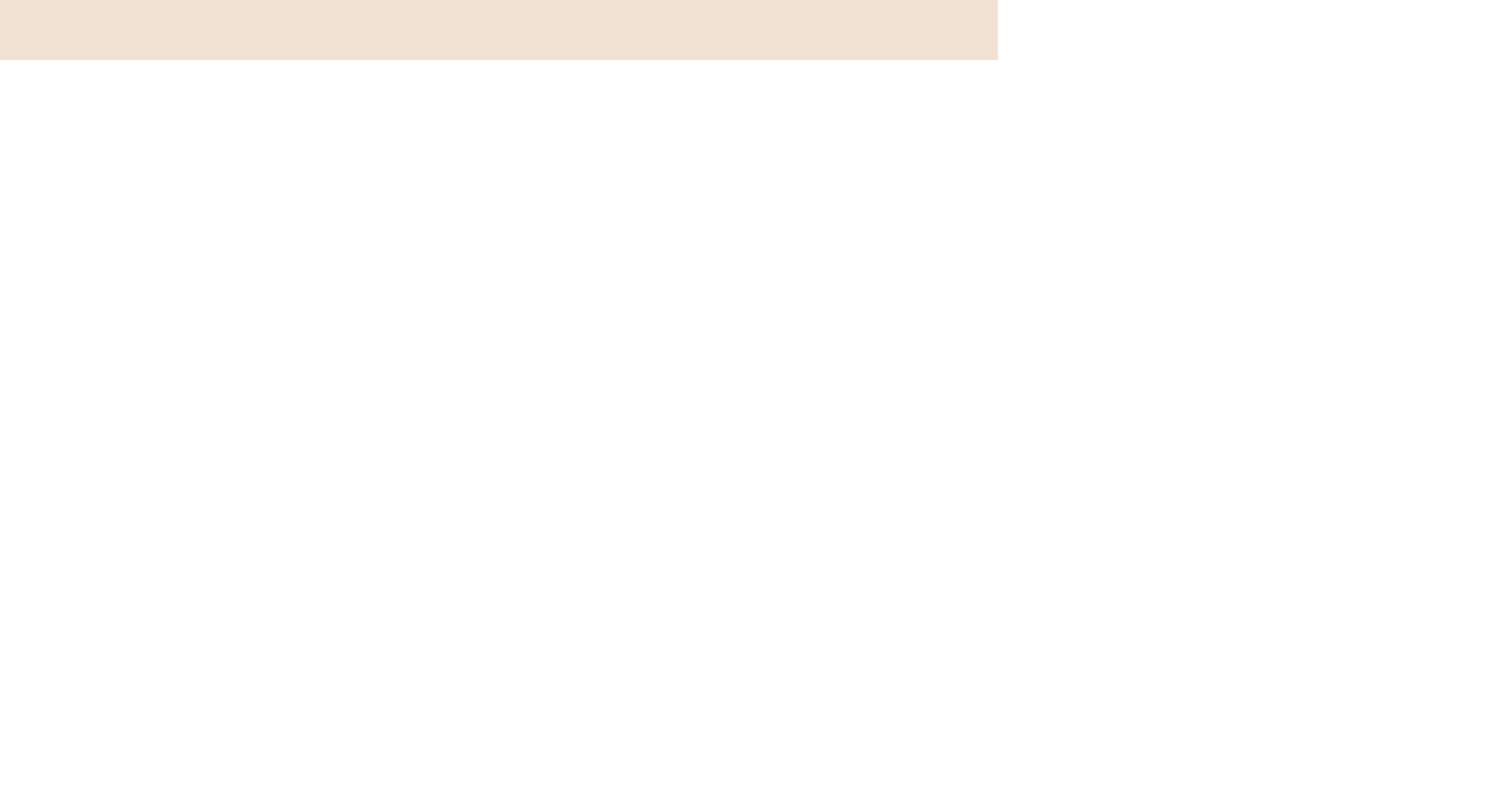
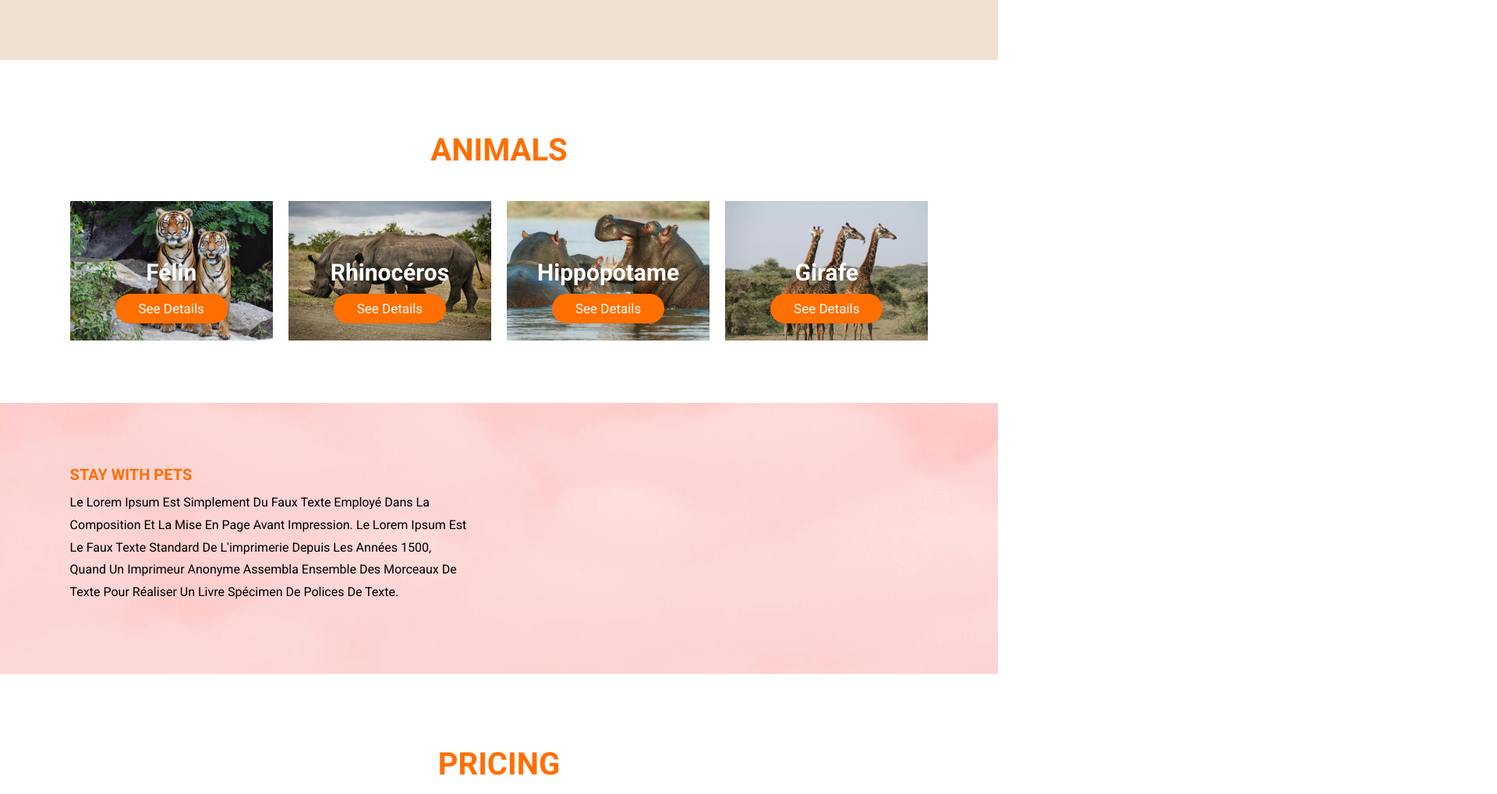
Before and after one commit to falcom60/Arcadia, a plain HTML site: page index.html in a window 1280 px wide. Shown: the part 2006-3025 px from the top of the page at 78% size, 1920 px wide, since content can reach past the window. Before the commit the page ends 2083 px from the top, so only its background shows below. Drawn offline with nearby package versions, Linux system fonts and the light colour scheme.

Commit message:
4éme commit

```diff
--- a/CSS/style.css
+++ b/CSS/style.css
@@ -322,3 +322,107 @@ section{
 }
 
 /* end */
+
+/* animals */
+
+.animal .box-container{
+    display: grid;
+    grid-template-columns: repeat(auto-fit, minmax(25rem,1fr));
+    gap: 2rem;
+}
+
+.animal .box-container .box{
+    height: 100%;
+    position: relative;
+    overflow: hidden;
+}
+
+.animal .box-container .box img{
+    height: 100%;
+    width: 100%;
+    object-fit: cover;
+}
+
+.animal .box-container .box:hover img{
+    transform: scale(1.1);
+}
+
+.animal .box-container .box .content{
+    text-align: center;
+    position: absolute;
+    bottom: 0;
+    left: 0; right: 0;
+    padding: 20px;
+    z-index: 1;
+    transition: 0.5s ease;
+}
+
+.animal .box-container .box:hover::after{
+    content: "";
+    position: absolute;
+    top: 0; left: 0;
+    width: 100%;
+    height: 100%;
+    background: var(--black);
+    opacity: 0.5;
+    transition: 0.5s ease;
+}
+
+.animal .box-container .box .content h3{
+    text-align: center;
+    font-size: 3rem;
+    color: var(--white);
+}
+
+.animal .box-container .box:is(:hover, :focus-within) .content{
+    transform: translateY(-20px);
+}
+
+/* end */
+
+/* banner */
+
+.banner{
+    background: url(../images/banner.jpg) no-repeat;
+}
+
+.banner .row{
+    display: flex;
+    align-items: center;
+    flex-wrap: wrap;
+    gap: 6rem;
+}
+
+.banner .row .content{
+    flex: 1 1 39rem;
+}
+
+.banner .row .content h3{
+    font-size: 2rem;
+    color: var(--main);
+    text-transform: uppercase;
+}
+
+.banner .row .content p{
+    font-size: 1.6rem;
+    color: var(--black);
+    padding: 1rem 0;
+    line-height: 1.8;
+}
+
+.banner .row .image{
+    flex: 1 1 41rem;
+    margin-bottom: -14rem;
+}
+
+.banner .row .image img{
+    width: 100%;
+}
+
+/* end */
+
+/* pricing */
+
+
+
+/* end */
--- a/index.html
+++ b/index.html
@@ -149,8 +149,112 @@
 
         </div>
 
+    </section>
+
+    <!-- end -->
+
+    <!-- animals -->
+
+    <section class="animal" id="animal">
+
+        <h2 class="heading">animals</h2>
+
+        <div class="box-container">
+
+            <div class="box">
+                <img src="images/animal_1.jpg" alt="200">
+                <div class="content">
+                    <h3>félin</h3>
+                    <a href="#" class="btn">see details</a>
+                </div>
+            </div>
+
+            <div class="box">
+                <img src="images/animal_2.jpg" alt="200">
+                <div class="content">
+                    <h3>rhinocéros</h3>
+                    <a href="#" class="btn">see details</a>
+                </div>
+            </div>
+
+            <div class="box">
+                <img src="images/animal_3.jpg" alt="200">
+                <div class="content">
+                    <h3>hippopotame</h3>
+                    <a href="#" class="btn">see details</a>
+                </div>
+            </div>
+
+            <div class="box">
+                <img src="images/animal_4.jpg" alt="200">
+                <div class="content">
+                    <h3>girafe</h3>
+                    <a href="#" class="btn">see details</a>
+                </div>
+            </div>
+
+        </div>
 
     </section>
+
+    <!-- end -->
+
+    <!-- banner -->
+
+    <section class="banner">
+
+        <div class="row">
+            <div class="content">
+                <h3>stay with pets</h3>
+                <p>Le Lorem Ipsum est simplement du faux texte employé dans la composition et
+                    la mise en page avant impression.
+                    Le Lorem
+                    Ipsum est le faux texte standard de l'imprimerie depuis les années 1500, quand un imprimeur anonyme assembla
+                    ensemble
+                    des morceaux de texte pour réaliser un livre spécimen de polices de texte.</p>
+            </div>
+
+            <div class="image">
+                <img src="" alt="">
+            </div>
+        </div>
+
+    </section>
+
+    <!-- end -->
+
+    <!-- pricing -->
+
+    <section class="pricing" id="pricing">
+
+        <h2 class="heading">pricing</h2>
+
+        <div class="box-container">
+
+            <div class="box">
+                <img src="images/pricing1.jpg" alt="">
+                <h3>individuals</h3>
+                <h4 class="price">E 10</h4>
+                <p>the entrance is from 8:00 to 14:00</p>
+            </div>
+
+            <div class="box">
+                <img src="images/pricing2.jpg" alt="">
+                <h3>school</h3>
+                <h4 class="price">E 2s0</h4>
+                <p>the entrance is from 8:00 to 14:00</p>
+            </div>
+
+            <div class="box">
+                <img src="images/pricing3.jpg" alt="">
+                <h3>family</h3>
+                <h4 class="price">E 30</h4>
+                <p>the entrance is from 8:00 to 14:00</p>
+            </div>
+        </div>
+
+    </section>
+
 
     <!-- end -->
 
```
Also changed, not shown: images/animal_1.jpg (added), images/animal_2.jpg (added), images/animal_3.jpg (added), images/animal_4.jpg (added), images/banner.jpg (added), images/pricing1.jpg (added), images/pricing3.jpg (added), 1 other file.
